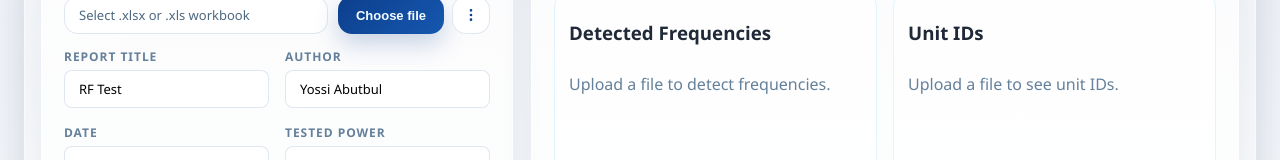
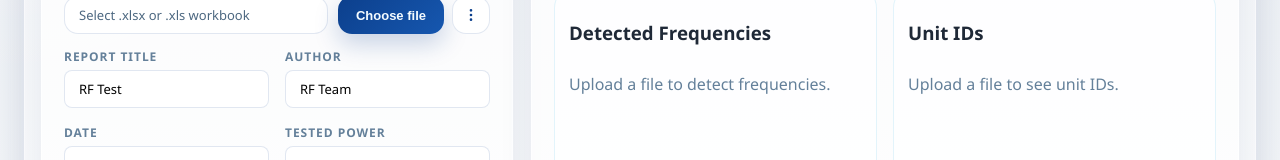
Before and after one commit to YossiAbutbul/ReportGen2, a React (Vite) app: page / in a window 1280 px wide. Shown: the part 301-461 px from the top of the page. Built offline with nearby package versions, Linux system fonts and the light colour scheme.

Commit message:
change template const

```diff
--- a/src/features/reportGenerator/ReportGeneratorPage.tsx
+++ b/src/features/reportGenerator/ReportGeneratorPage.tsx
@@ -5,6 +5,7 @@ import {
   TEMPLATE_SCOPE,
   TEMPLATE_TESTED_POWER,
   TEMPLATE_TITLE,
+  TEMPLATE_AUTHOR,
 } from "./constants";
 import { parseWorkbook } from "./services/excelParser";
 import { buildDocx } from "./services/wordReportBuilder";
@@ -111,7 +112,7 @@ function downloadBlob(blob: Blob, filename: string) {
 export default function ReportGeneratorPage() {
   const fileInputRef = useRef<HTMLInputElement | null>(null);
   const [excelFileName, setExcelFileName] = useState("");
-  const [author, setAuthor] = useState("Yossi Abutbul");
+  const [author, setAuthor] = useState(TEMPLATE_AUTHOR);
   const [reportTitle, setReportTitle] = useState(TEMPLATE_TITLE);
   const [reportDate, setReportDate] = useState(todayAsDDMMYYYY());
   const [scopeOfTesting, setScopeOfTesting] = useState(TEMPLATE_SCOPE);
--- a/src/features/reportGenerator/constants.ts
+++ b/src/features/reportGenerator/constants.ts
@@ -1,3 +1,4 @@
 export const TEMPLATE_TITLE = "RF Test ";
 export const TEMPLATE_SCOPE = "TRP test";
 export const TEMPLATE_TESTED_POWER = "14dBm";
+export const TEMPLATE_AUTHOR = "RF Team"
```
